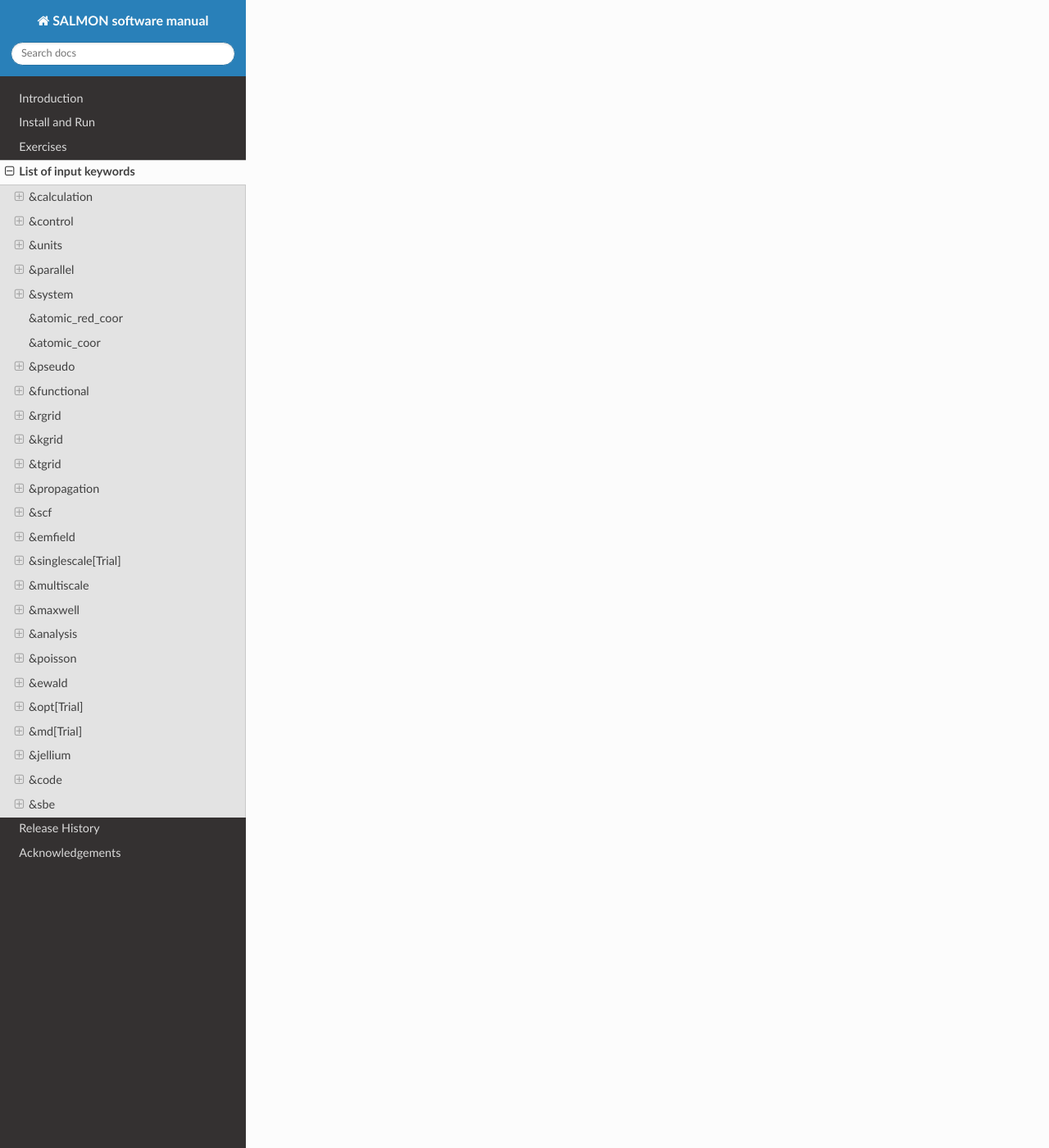
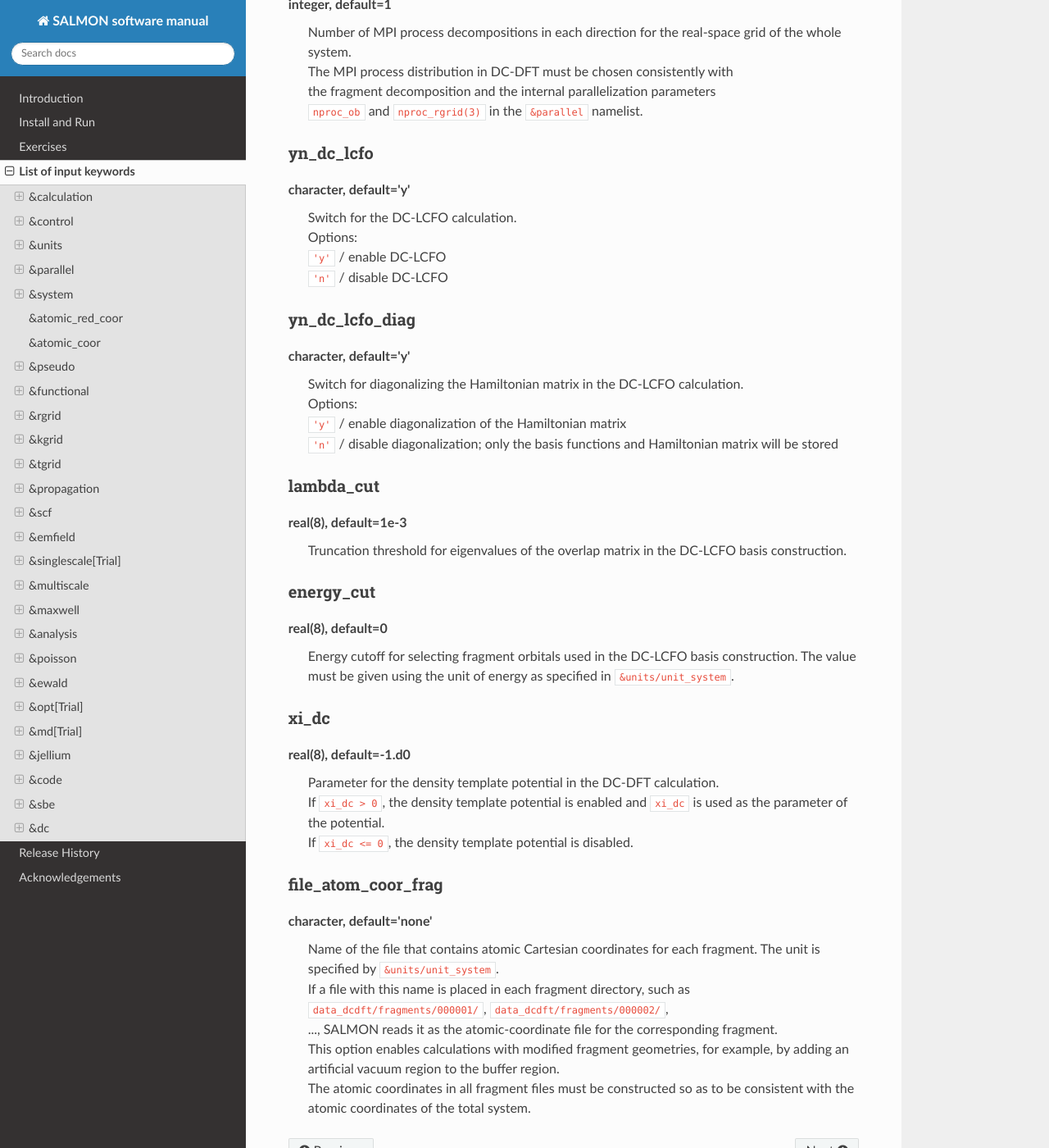
Before and after one commit to SALMON-TDDFT/SALMON-DOCS, a Sphinx documentation site: the page built from source/input_keyword_list.rst, in a window 1280 px wide and 1400 px high, scrolled down 67905 px. Shown: the whole window at 82% size. Built offline with Sphinx 7.4.7 and the Read the Docs theme 3.1.0, drawn with Linux system fonts in a browser that asks for light colours; formulas are drawn with MathJax 3; some of the changed text lies outside the part shown.

Commit message:
Update input_keyword_list.rst

```diff
--- a/source/input_keyword_list.rst
+++ b/source/input_keyword_list.rst
@@ -58,6 +58,33 @@
    | Options:
    |   ``'y'`` / enable
    |   ``'n'`` / disable
+
+
+.. _yn_dc:
+
+yn_dc
+^^^^^
+
+character, default='n'
+   | Available for ``theory='dft'``.
+   | Switch for the divide-and-conquer DFT (DC-DFT) ground-state calculation.
+   | Options:
+   | ``'y'`` / enable DC-DFT
+   | ``'n'`` / disable DC-DFT
+   | See also the ``&dc`` namelist for fragment decomposition, buffer size, and DC-LCFO settings.
+
+.. _yn_conventional_from_dcdft:
+
+yn_conventional_from_dcdft
+^^^^^^^^^^^^^^^^^^^^^^^^^^
+
+character, default='n'
+| Available for conventional DFT and TDDFT calculations after a DC-DFT/DC-LCFO calculation.
+| Switch to read Kohn-Sham orbitals reconstructed by the DC-LCFO method and use them as initial orbitals for a conventional calculation.
+| If ``yn_conventional_from_dcdft='y'`` is specified, SALMON reads DC-DFT/DC-LCFO data stored in the ``data_dcdft`` directory and starts a conventional DFT or real-time TDDFT calculation from the reconstructed global Kohn-Sham orbitals.
+| Options:
+| ``'y'`` / read DC-DFT/DC-LCFO data and use the reconstructed orbitals
+| ``'n'`` / do not read DC-DFT/DC-LCFO data
 
 .. _&control:
 
@@ -3410,6 +3437,118 @@
 
    | The order of correction to the electron current density in the Maxwell-SBE calculations.
 
+
+
+.. _&dc:
+
+&dc
+---
+
+
+.. _num_fragment(3):
+
+num_fragment(3)
+^^^^^^^^^^^^^^^
+
+integer, default=0
+   | Number of fragment decompositions in each direction.
+   | The whole simulation cell is divided into
+   | ``num_fragment(1) * num_fragment(2) * num_fragment(3)``
+   | core regions. Each core region is then extended by the buffer specified by ``num_rgrid_buffer(3)`` to construct an overlapping fragment.
+
+.. _nstate_frag:
+
+nstate_frag
+^^^^^^^^^^^
+
+integer, default=0
+   | Number of orbitals calculated in each fragment.
+   | This parameter specifies the number of fragment Kohn-Sham orbitals retained in the local fragment calculation.
+
+.. _num_rgrid_buffer(3):
+
+num_rgrid_buffer(3)
+^^^^^^^^^^^^^^^^^^^
+
+integer, default=0
+   | Number of real-space grid points corresponding to the buffer thickness in each direction.
+   | In DC-DFT, each core region is extended by a buffer region to form an overlapping fragment.
+   | The buffer thickness must not exceed the side length of the core region.　In general, it is recommended to set the buffer thickness equal to the side length of the core region.
+
+
+.. _nproc_rgrid_tot(3):
+
+nproc_rgrid_tot(3)
+^^^^^^^^^^^^^^^^^^
+
+integer, default=1
+   | Number of MPI process decompositions in each direction for the real-space grid of the whole system.
+   | The MPI process distribution in DC-DFT must be chosen consistently with
+   | the fragment decomposition and the internal parallelization parameters
+   | ``nproc_ob`` and ``nproc_rgrid(3)`` in the ``&parallel`` namelist.
+
+.. _yn_dc_lcfo:
+
+yn_dc_lcfo
+^^^^^^^^^^
+
+character, default='y'
+   | Switch for the DC-LCFO calculation.
+   | Options:
+   | ``'y'`` / enable DC-LCFO
+   | ``'n'`` / disable DC-LCFO
+
+.. _yn_dc_lcfo_diag:
+
+yn_dc_lcfo_diag
+^^^^^^^^^^^^^^^
+
+character, default='y'
+   | Switch for diagonalizing the Hamiltonian matrix in the DC-LCFO calculation.
+   | Options:
+   | ``'y'`` / enable diagonalization of the Hamiltonian matrix
+   | ``'n'`` / disable diagonalization; only the basis functions and Hamiltonian matrix will be stored
+
+.. _lambda_cut:
+
+lambda_cut
+^^^^^^^^^^
+
+real(8), default=1e-3
+   | Truncation threshold for eigenvalues of the overlap matrix in the DC-LCFO basis construction.
+
+.. _energy_cut:
+
+energy_cut
+^^^^^^^^^^
+
+real(8), default=0
+   | Energy cutoff for selecting fragment orbitals used in the DC-LCFO basis construction. The value must be given using the unit of energy as specified in ``&units/unit_system``.
+
+.. _xi_dc:
+
+xi_dc
+^^^^^
+
+real(8), default=-1.d0
+   | Parameter for the density template potential in the DC-DFT calculation.
+   | If ``xi_dc > 0``, the density template potential is enabled and ``xi_dc`` is used as the parameter of the potential.
+   | If ``xi_dc <= 0``, the density template potential is disabled.
+
+.. _file_atom_coor_frag:
+
+file_atom_coor_frag
+^^^^^^^^^^^^^^^^^^^
+
+character, default='none'
+   | Name of the file that contains atomic Cartesian coordinates for each fragment. The unit is specified by ``&units/unit_system``.
+   | If a file with this name is placed in each fragment directory, such as
+   | ``data_dcdft/fragments/000001/``, ``data_dcdft/fragments/000002/``,
+   | ..., SALMON reads it as the atomic-coordinate file for the corresponding fragment.
+   | This option enables calculations with modified fragment geometries, for example, by adding an artificial vacuum region to the buffer region.
+   | The atomic coordinates in all fragment files must be constructed so as to be consistent with the atomic coordinates of the total system.
+
+
 ..
   #### Following keywords are commented out as these are originated from GCEED and supposed to be removed ####
   **Following variables are moved from the isolated part. Some of them may be added to common input, be combined to it, and be removed.**
```
